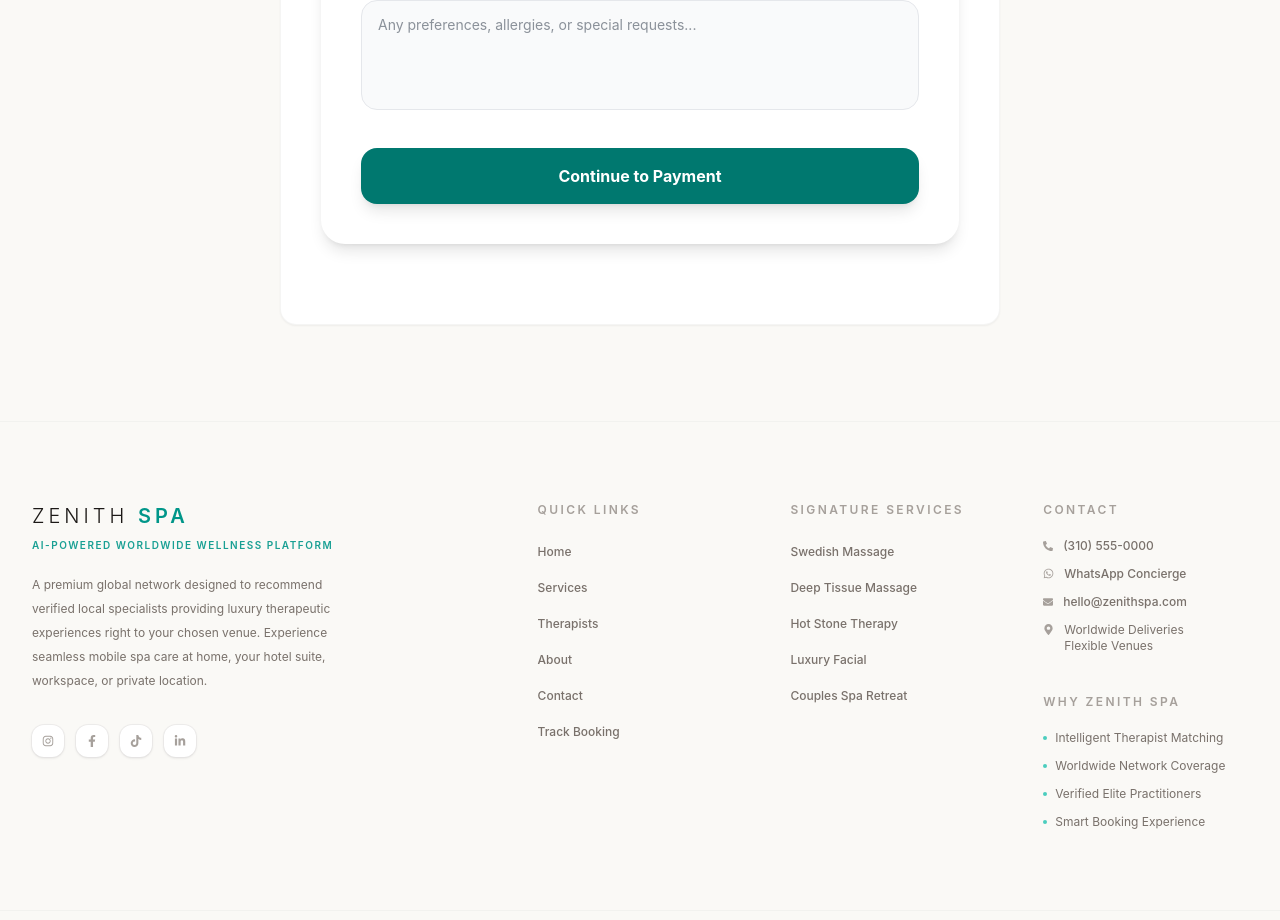
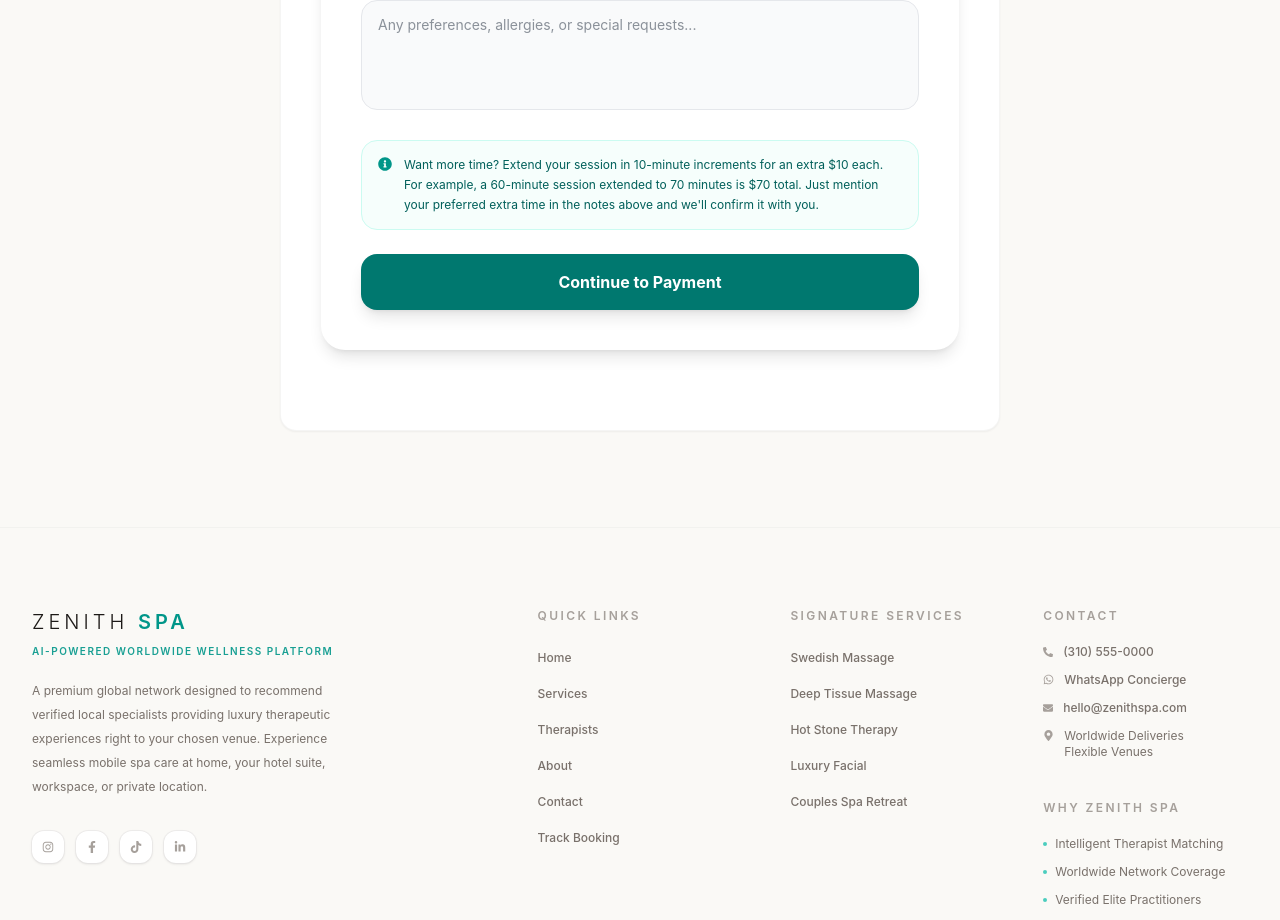
Before and after one commit to Tobyishiwu/zenith-spa, a React (Vite) app in the folder zenith-spa-client/: page /booking in a window 1280 px wide. Shown: the part 1166-2086 px from the top of the page. Built offline with nearby package versions, Linux system fonts and the light colour scheme; no server answers.

Commit message:
Add extended session pricing note, fix service dropdown price/duration display

```diff
--- a/zenith-spa-client/src/components/BookingForm.jsx
+++ b/zenith-spa-client/src/components/BookingForm.jsx
@@ -10,6 +10,7 @@ import {
   FaUser,
   FaCheckCircle,
   FaStar,
+  FaInfoCircle,
 } from "react-icons/fa";
 import axios from "../api/axios";
 import { services as dbServices } from "../data/services";
@@ -279,7 +280,7 @@ const safePaymentMethods = Array.isArray(paymentMethods)
                   <option value="">Choose a treatment...</option>
                   {dbServices && dbServices.map((s) => (
                     <option key={s._id} value={s._id}>
-                      {s.name}{s.price ? ` — $${s.price}` : ""}{s.duration ? ` · ${s.duration} mins` : ""}
+                      {s.name}{s.startingPrice ? ` — $${s.startingPrice}` : ""}{s.duration ? ` · ${s.duration}` : ""}
                     </option>
                   ))}
                 </select>
@@ -424,8 +425,19 @@ const safePaymentMethods = Array.isArray(paymentMethods)
             </div>
           )}
 
+          {/* -- Extended session pricing note --------------------------- */}
+          <div className="mt-6 flex items-start gap-3 rounded-2xl border border-teal-100 bg-teal-50/60 px-4 py-3.5">
+            <FaInfoCircle className="mt-0.5 flex-shrink-0 text-teal-600" size={14} />
+            <p className="text-xs leading-5 text-teal-800">
+              Want more time? Extend your session in 10-minute increments for an
+              extra $10 each. For example, a 60-minute session extended to 70
+              minutes is $70 total. Just mention your preferred extra time in
+              the notes above and we'll confirm it with you.
+            </p>
+          </div>
+
           <button type="submit" disabled={loading}
-            className="mt-8 w-full rounded-2xl bg-teal-700 py-4 text-base font-bold text-white shadow-lg transition-all duration-200 hover:bg-teal-800 hover:shadow-xl active:scale-[0.99] disabled:cursor-not-allowed disabled:opacity-60"
+            className="mt-6 w-full rounded-2xl bg-teal-700 py-4 text-base font-bold text-white shadow-lg transition-all duration-200 hover:bg-teal-800 hover:shadow-xl active:scale-[0.99] disabled:cursor-not-allowed disabled:opacity-60"
           >
             {loading ? "Creating Booking..." : "Continue to Payment"}
           </button>
```
